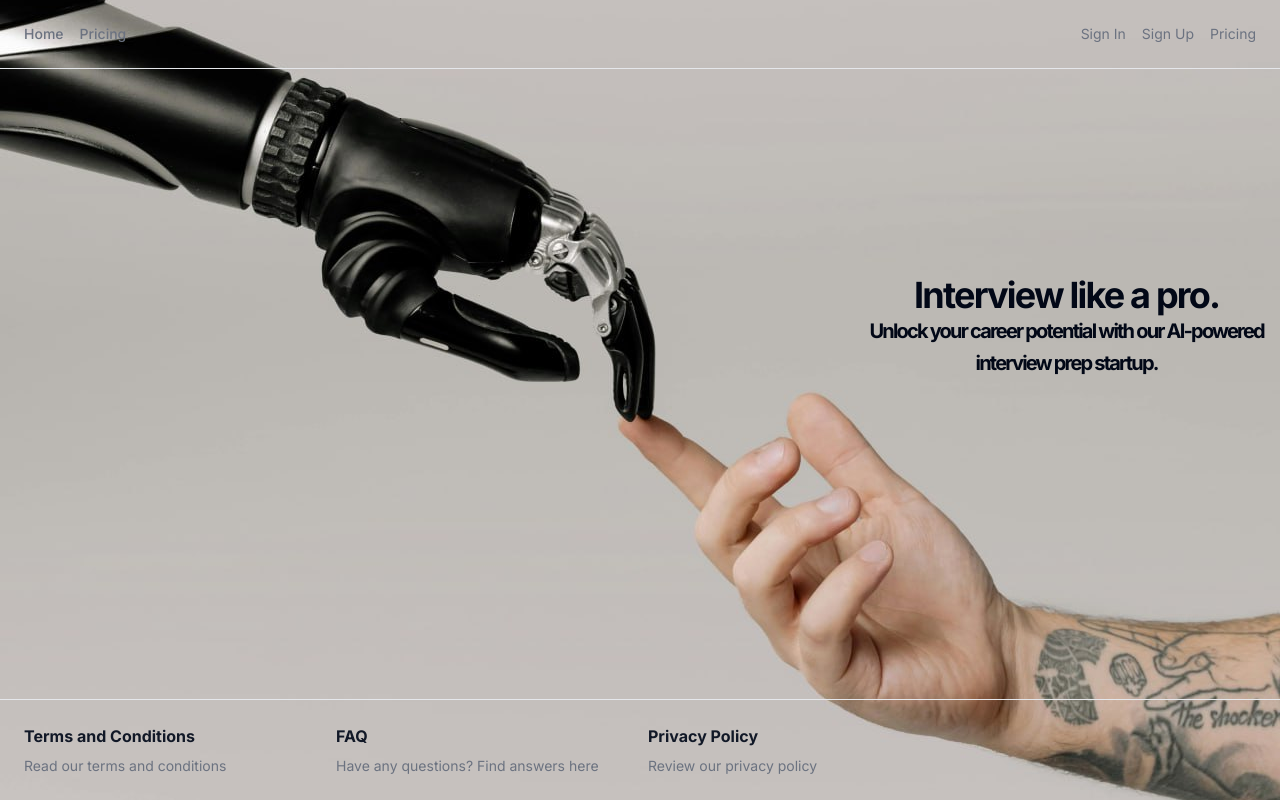
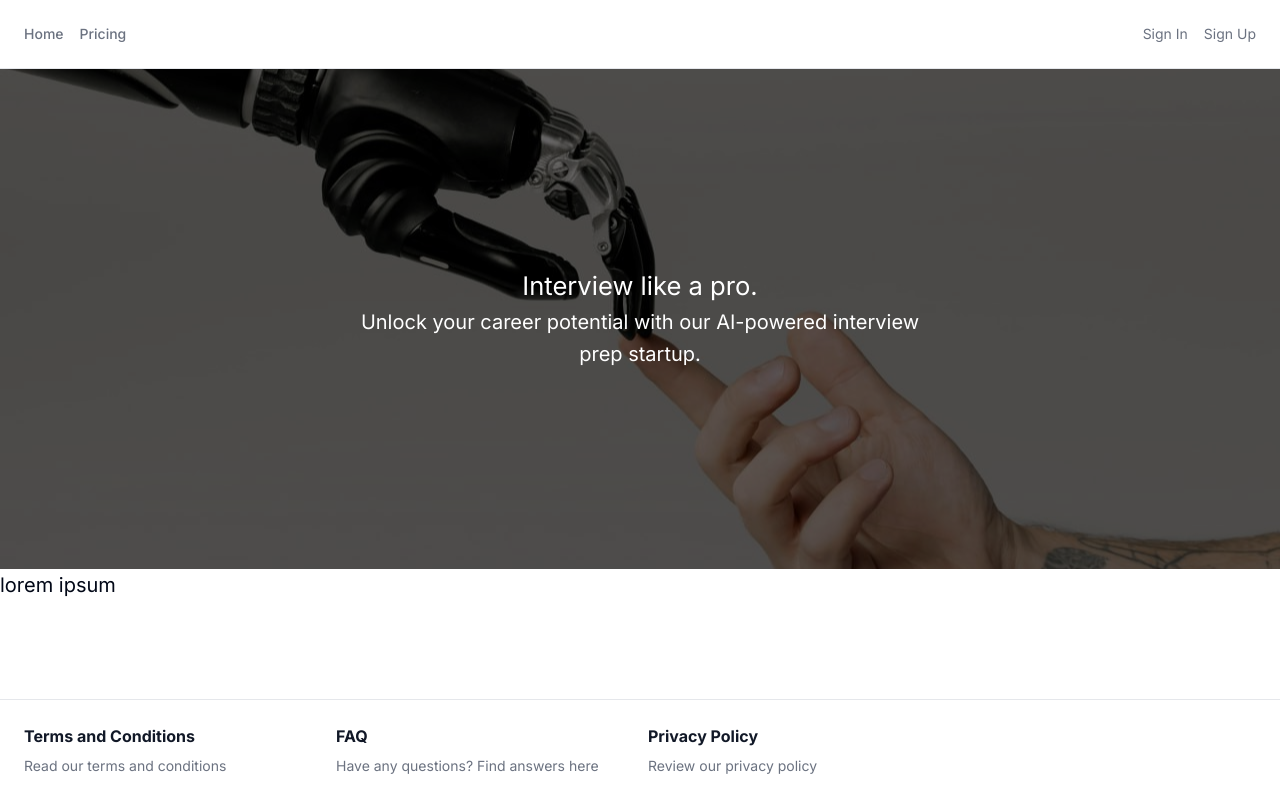
Before and after one commit to RekunDzmitry/careerai, a Next.js app in the folder frontend/ui/: page / in a window 1280 px wide. Built offline with nearby package versions, Linux system fonts and the light colour scheme.

Commit message:
changes in main page

```diff
--- a/frontend/ui/app/page.tsx
+++ b/frontend/ui/app/page.tsx
@@ -49,35 +49,17 @@ export default function Component() {
           >
             Sign Up
           </Link>
-          <Link
-            href="/pricing"
-            className="text-gray-500 hover:underline dark:text-gray-400 dark:hover:underline"
-          >
-            Pricing
-          </Link>
         </div>
       </header>
-      <main className="flex-1 flex flex-col items-center justify-center py-6">
-        <div className="container flex flex-col items-center justify-center space-y-4 text-center">
-          <div className="space-y-2"
-               style={{ zIndex: -1 }}>
-            {showImage && (
-              <Image
-                src="/interview.jpg"
-                alt="Interview image"
-                className={`absolute top-0 left-0 w-full h-full object-cover ${
-                  showImage ? "animate-slide-in" : ""
-                }`}
-                width={1920}
-                height={1080}
-                priority
-              />
-            )}
+      <div className="flex-1 flex flex-col items-center justify-center py-6" style={{ backgroundImage: `url('/interview.jpg')`, backgroundSize: 'cover', backgroundPosition: 'center', backgroundRepeat: 'no-repeat', position: 'relative', height: '100vh' }}>
+      <div className="absolute inset-0 bg-black opacity-60"></div>
+    <div className="container flex flex-col items-center justify-center space-y-4 text-center" style={{ position: 'relative', width: '100%', height: '100%' }}>
         {showText && (
             <div
-                className={`absolute top-1/3 left-2/3 transform translate-x-1/2 text-4xl font-bold tracking-tighter ${
+                className={`flex flex-col items-center justify-center absolute inset-0 ${
                     showText ? "animate-slide-in-right" : ""
                 }`}
+                style={{ fontSize: 'clamp(1rem, 2vw, 2rem)', color: 'white' }}
             >
                 <h1>Interview like a pro.</h1>
                 <p className="max-w-[600px] text-black-500 md:text-xl/relaxed lg:text-base/relaxed xl:text-xl/relaxed dark:text-black-400">
@@ -88,7 +70,20 @@ export default function Component() {
         )}
     </div>
 </div>
+
+      <main>
+        <div>
+        <p className="max-w-[600px] text-black-500 md:text-xl/relaxed lg:text-base/relaxed xl:text-xl/relaxed dark:text-black-400">
+                  lorem ipsum
+                  <br></br>
+                  <br></br>
+                  <br></br>
+                  <br></br>
+
+                </p>
+        </div>
       </main>
+
       <footer className="grid gap-4 p-4 border-t border-gray-200 items-center justify-center sm:p-6 md:grid-cols-2 lg:grid-cols-4 dark:border-gray-800">
         <div className="space-y-2">
           <Link className="font-bold text-gray-900 dark:text-gray-50" href="#">
--- a/frontend/ui/package.json
+++ b/frontend/ui/package.json
@@ -22,7 +22,7 @@
     "@types/react": "18.2.22",
     "@types/react-dom": "18.2.7",
     "autoprefixer": "10.4.16",
-    "axios": "^1.6.8",
+    "axios": "^1.7.2",
     "class-variance-authority": "^0.7.0",
     "clerk": "^0.8.3",
     "clsx": "^2.0.0",
```
Also changed, not shown: 2 other files (tests, documents, lock files or other folders). Lines whose indentation alone changed are shown as unchanged.
